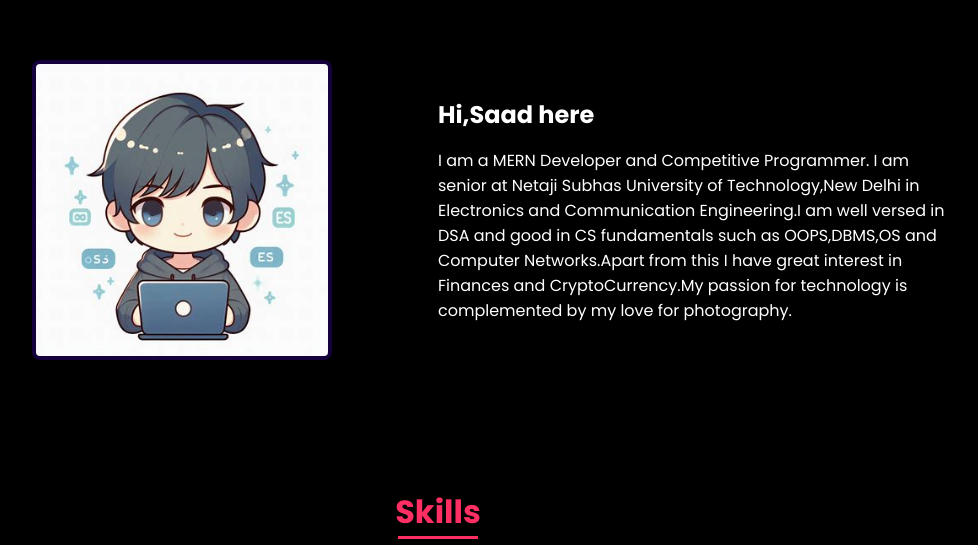
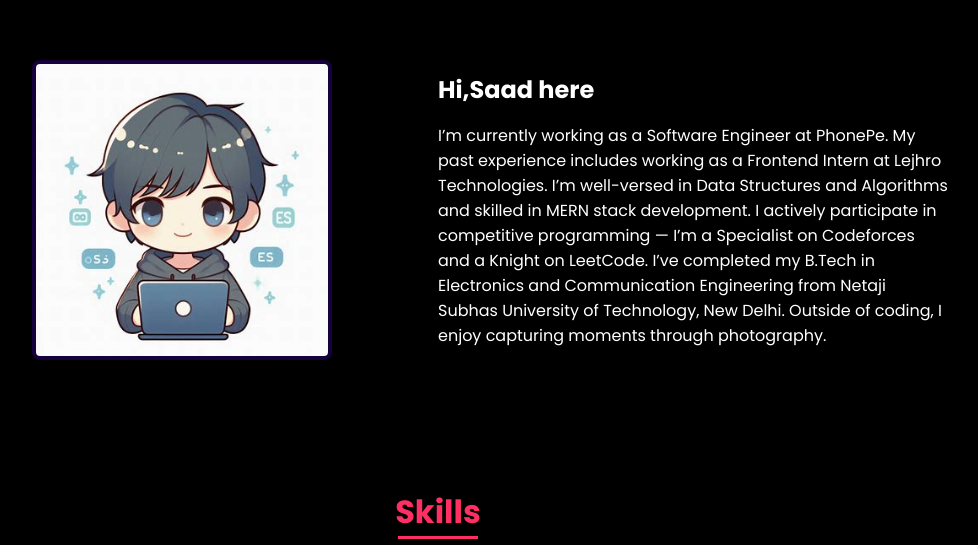
Before and after one commit to saadakbar1/PhotographhyWebsite, a plain HTML site: page index.html in a window 1280 px wide. Shown: the part 743-1288 px from the top of the page, without its empty margins (202-1180 px from the left). Drawn offline with nearby package versions, Linux system fonts and the light colour scheme.

Commit message:
Update index.html

```diff
--- a/index.html
+++ b/index.html
@@ -99,11 +99,7 @@
 
                 <div>
                     <h2 class="about__subtitle">Hi,<b>Saad here</b></h2>
-                    <p class="about__text">I am a MERN Developer and Competitive Programmer. I am senior at Netaji
-                        Subhas University of Technology,New Delhi in Electronics and Communication Engineering.I am well
-                        versed in DSA and good in CS fundamentals such as OOPS,DBMS,OS and Computer Networks.Apart from
-                        this I have great interest in Finances and CryptoCurrency.My passion for technology is
-                        complemented by my love for photography.</p>
+                    <p class="about__text">I’m currently working as a Software Engineer at PhonePe. My past experience includes working as a Frontend Intern at Lejhro Technologies. I’m well-versed in Data Structures and Algorithms and skilled in MERN stack development. I actively participate in competitive programming — I’m a Specialist on Codeforces and a Knight on LeetCode. I’ve completed my B.Tech in Electronics and Communication Engineering from Netaji Subhas University of Technology, New Delhi. Outside of coding, I enjoy capturing moments through photography.</p>
                 </div>
             </div>
         </section>
```
